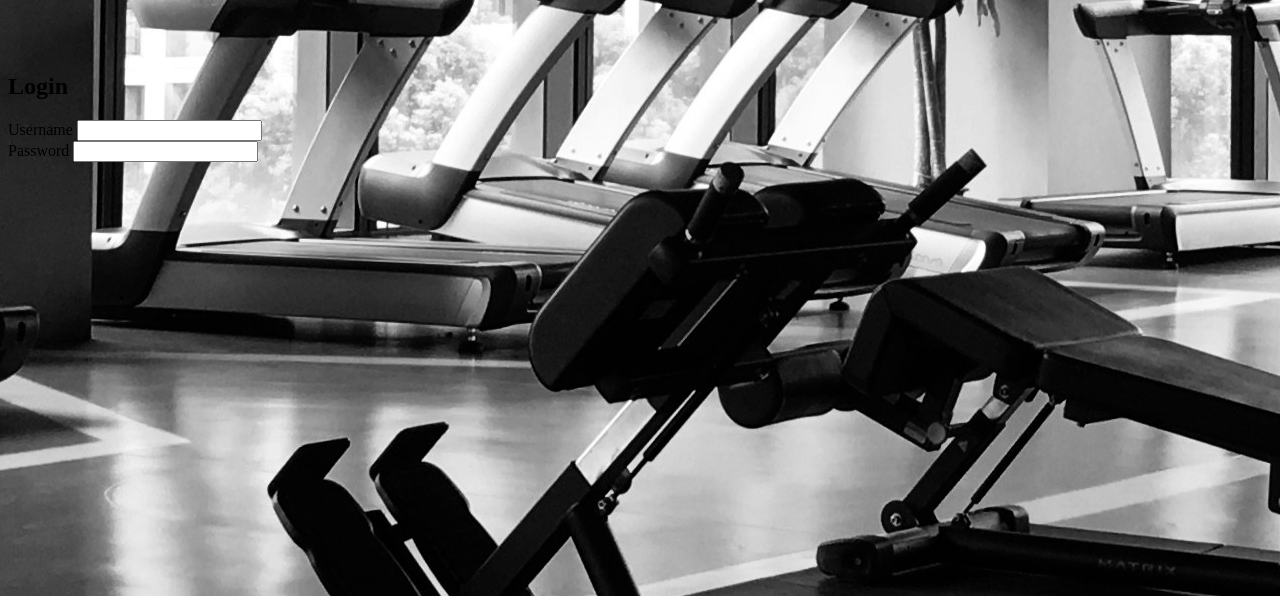
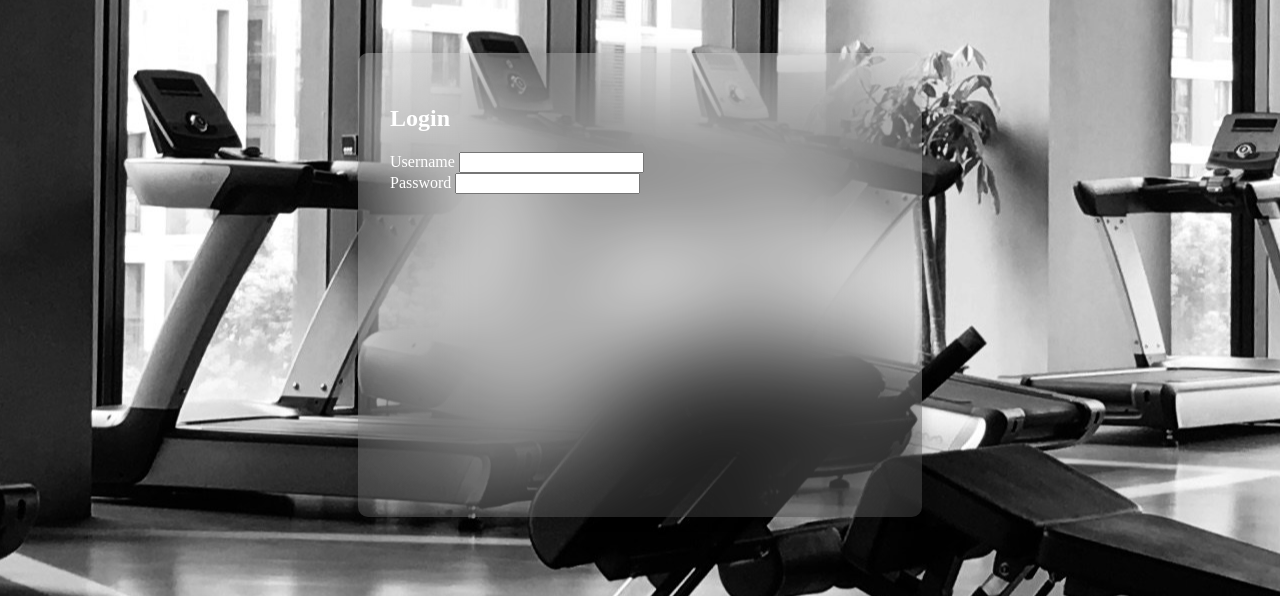
Before and after one commit to Ibraheem101/fitness-tracker-api, a plain HTML site: page frontend/index.html in a window 1280 px wide. Shown: the part 204-800 px from the top of the page. Drawn offline with Linux system fonts and the light colour scheme.

Commit message:
style: add blur effect for login card

```diff
--- a/frontend/assets/css/style.css
+++ b/frontend/assets/css/style.css
@@ -20,3 +20,20 @@
       -1px 1px 0 #000,
        1px 1px 0 #000;
 }
+
+.main-content {
+    display: flex;
+    justify-content: center;
+}
+
+.login-card {
+    background: rgba(255, 255, 255, 0.1); /* translucent white */
+    backdrop-filter: blur(50px); /* applies blur effect */
+    padding: 2rem;
+    border-radius: 10px;
+    box-shadow: 0 0 15px rgba(0,0,0,0.2);
+    color: white;
+    width: 500px;
+    height: 400px;
+    /* margin-top: 2rem; */
+}
```
